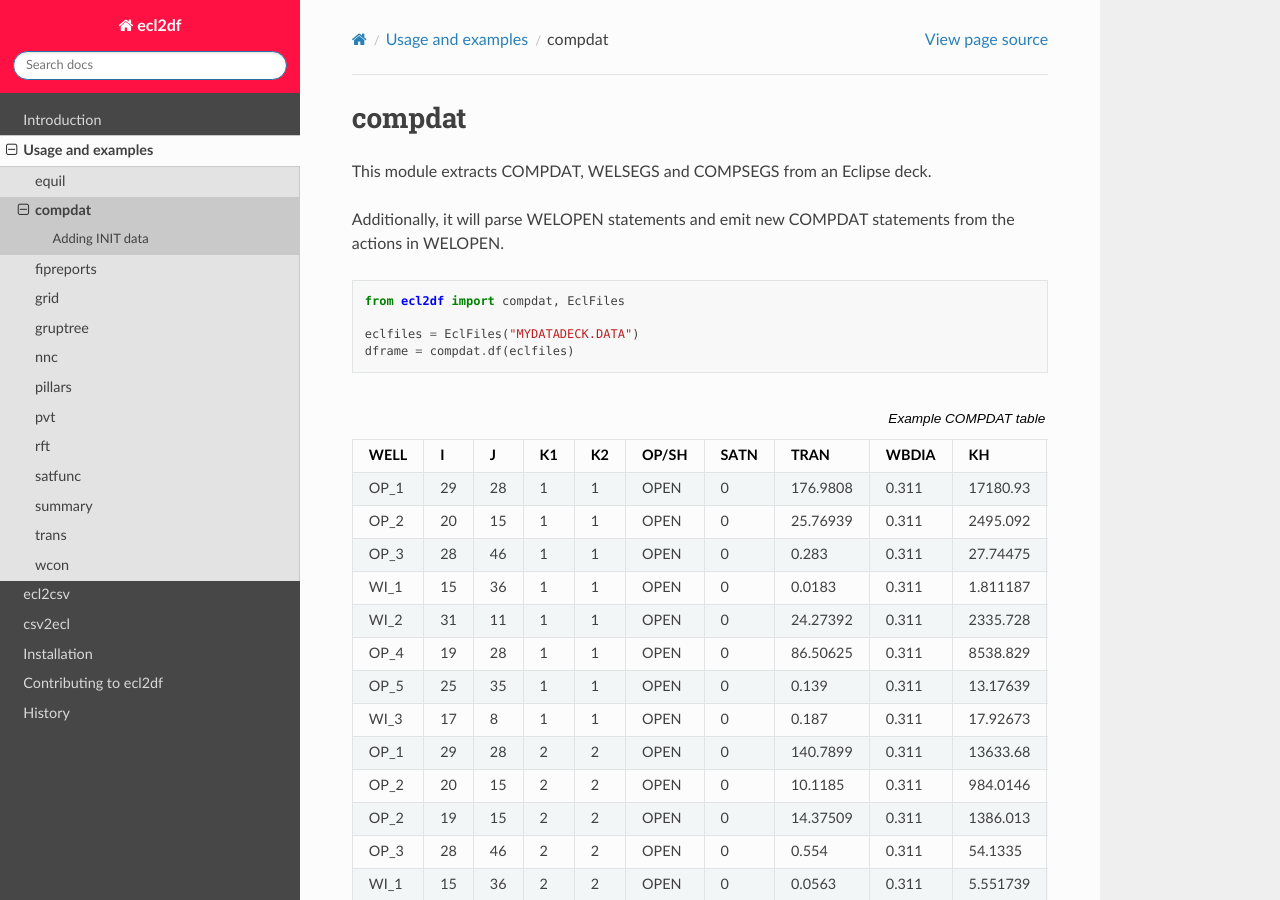
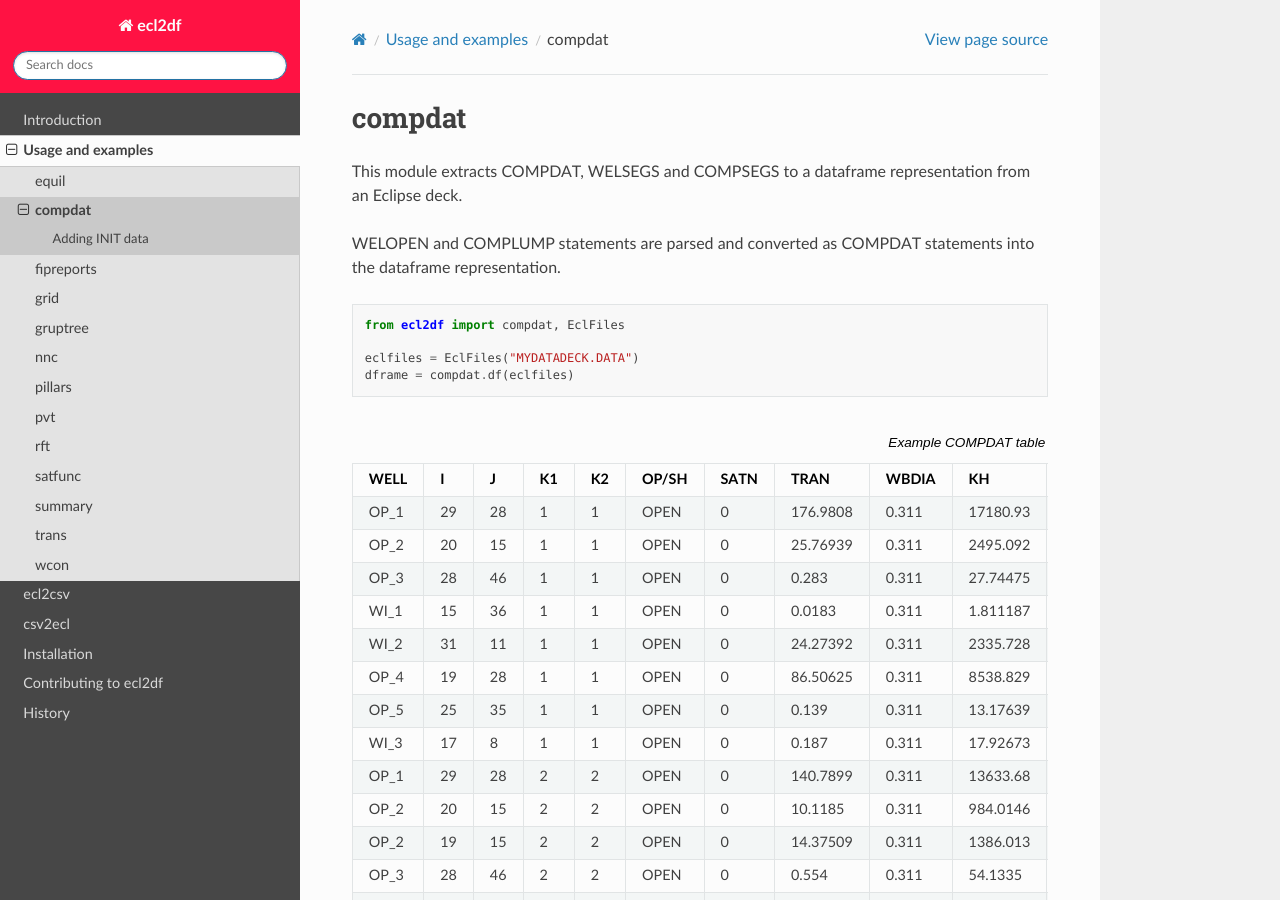
Before and after one commit to equinor/res2df, a Sphinx documentation site: the page built from docs/usage/compdat.rst, in a window 1280 px wide and 900 px high. Built offline with Sphinx 7.4.7 and the Read the Docs theme 2.0.0, drawn with Linux system fonts in a browser that asks for light colours; pages that are not in the unit, such as notebooks, are missing from menus; the version number could not be read and is left out.

Commit message:
Changes from reviewer

```diff
--- a/docs/usage/compdat.rst
+++ b/docs/usage/compdat.rst
@@ -1,10 +1,11 @@
 compdat
 ^^^^^^^
 
-This module extracts COMPDAT, WELSEGS and COMPSEGS from an Eclipse deck.
+This module extracts COMPDAT, WELSEGS and COMPSEGS to a dataframe
+representation from an Eclipse deck.
 
-Additionally, it will parse WELOPEN statements and emit new COMPDAT
-statements from the actions in WELOPEN.
+WELOPEN and COMPLUMP statements are parsed and converted as COMPDAT
+statements into the dataframe representation.
 
 ..
   compdat.df(EclFiles('tests/data/reek/eclipse/model/2_R001_REEK-0.DATA')).head(15).to_csv('docs/usage/compdat.csv', index=False)
```
Also changed, not shown: 3 other files.
